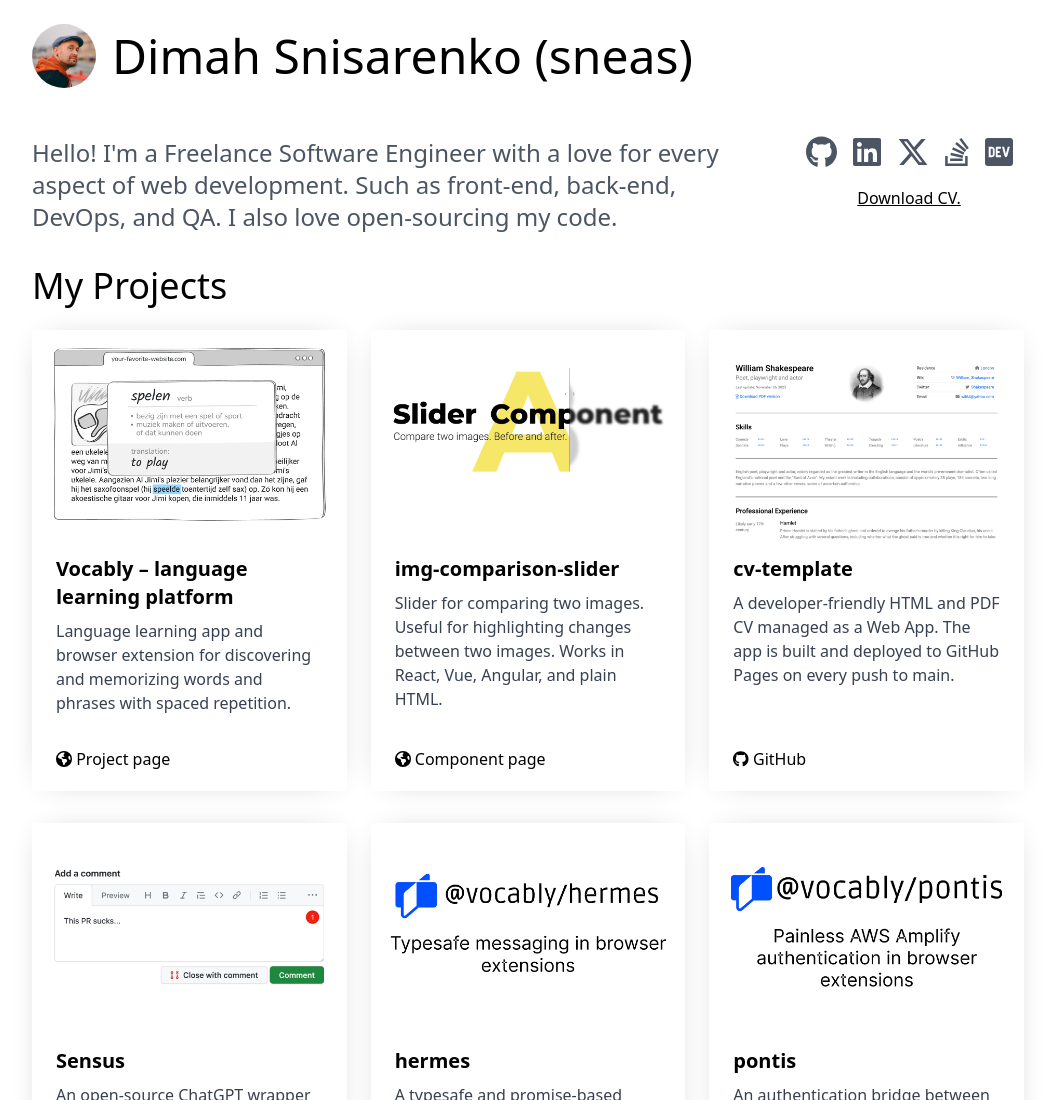
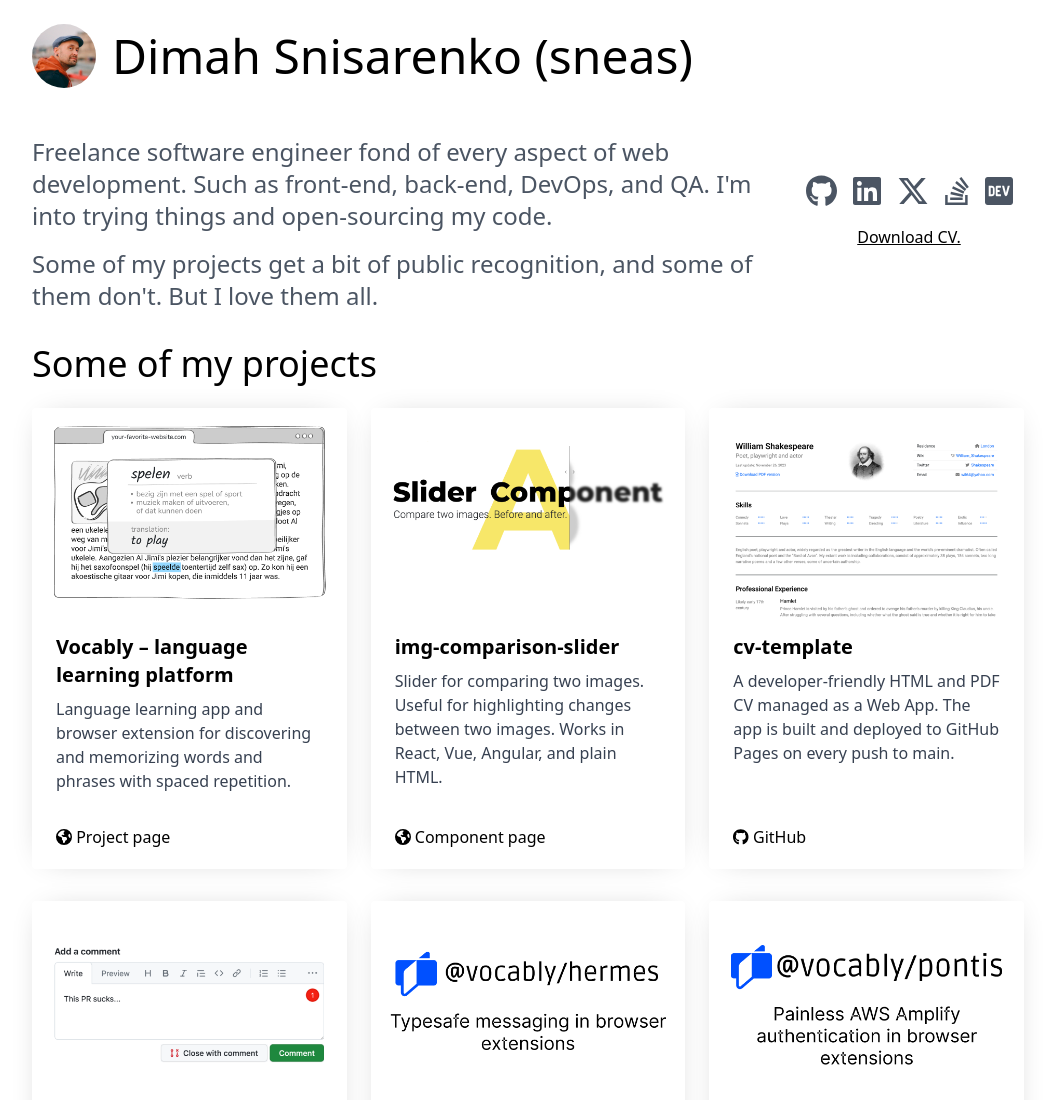
Before and after one commit to sneas/sneas.io, a Gatsby site: page / in a window 1280 px wide. Shown: the top 1100 px of the page, without its empty margins (112-1156 px from the left). Built offline with nearby package versions, Linux system fonts and the light colour scheme; Gatsby itself is replaced by a stand-in of ours.

Commit message:
feat: less hippy stuff

```diff
--- a/src/pages/index.js
+++ b/src/pages/index.js
@@ -126,9 +126,15 @@ const IndexPage = () => (
     <div className="grid grid-cols-12 gap-6 my-6 items-center">
       <div className="col-span-12 md:col-span-8 lg:col-span-9">
         <div className="text-2xl text-gray-600">
-          Hello! I'm a Freelance Software Engineer with a love for every aspect
-          of web development. Such as front-end, back-end, DevOps, and QA. I
-          also love open-sourcing my code.
+          <div className="pb-4">
+            Freelance software engineer fond of every aspect of web development.
+            Such as front-end, back-end, DevOps, and QA. I'm into trying things
+            and open-sourcing my code.
+          </div>
+          <div>
+            Some of my projects get a bit of public recognition, and some of
+            them don't. But I love them all.
+          </div>
         </div>
       </div>
       <div className="col-span-12 md:col-span-4 lg:col-span-3 md:text-center">
@@ -157,7 +163,7 @@ const IndexPage = () => (
         </div>
       </div>
     </div>
-    <h2 className="text-4xl mb-6 mt-8">My Projects</h2>
+    <h2 className="text-4xl mb-6 mt-8">Some of my projects</h2>
     <ul className="grid grid-cols-1 gap-x-6 gap-y-8 sm:grid-cols-2 lg:grid-cols-3">
       {links.map(({ title, url, description, urlIcon, urlTitle, image }) => (
         <li>
```
